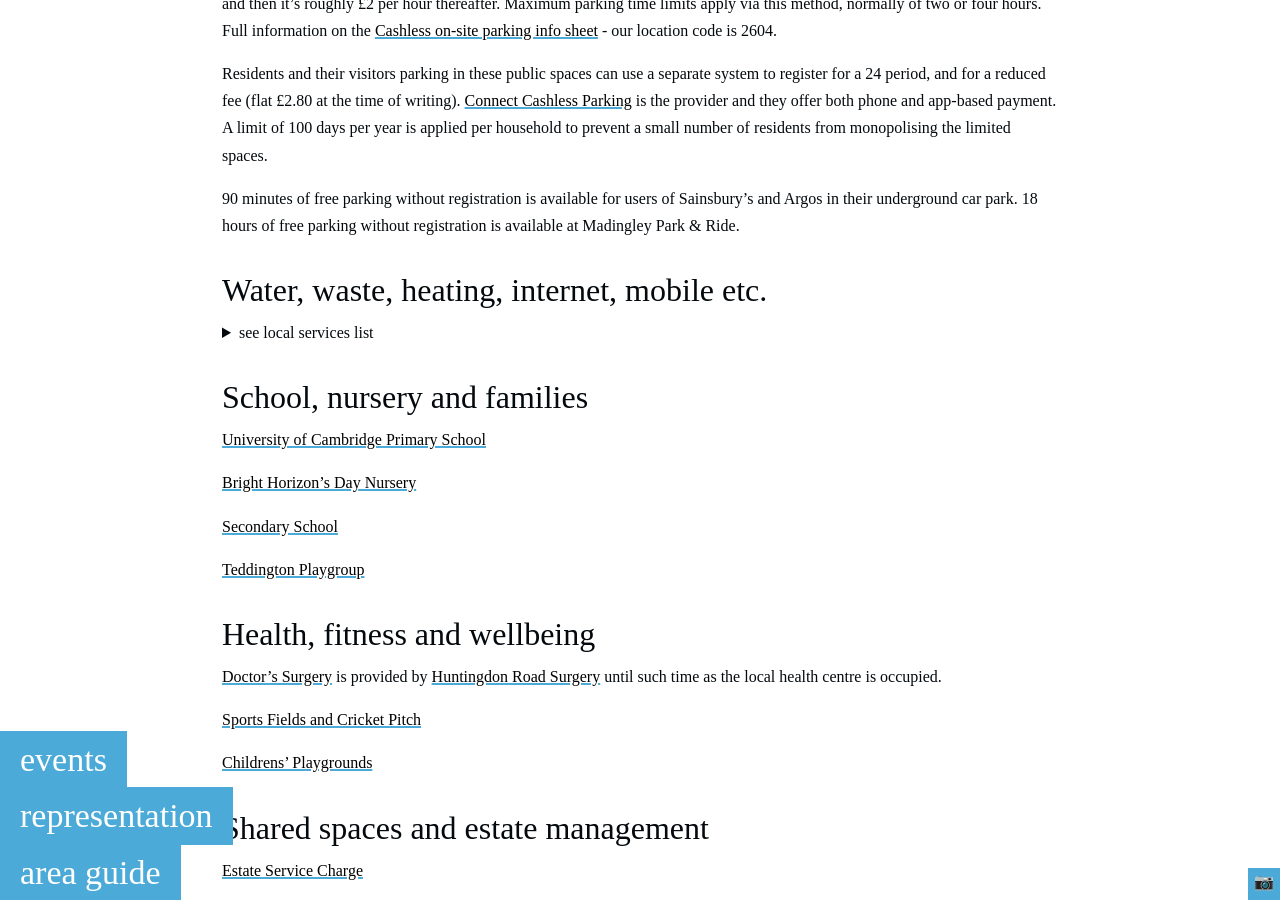
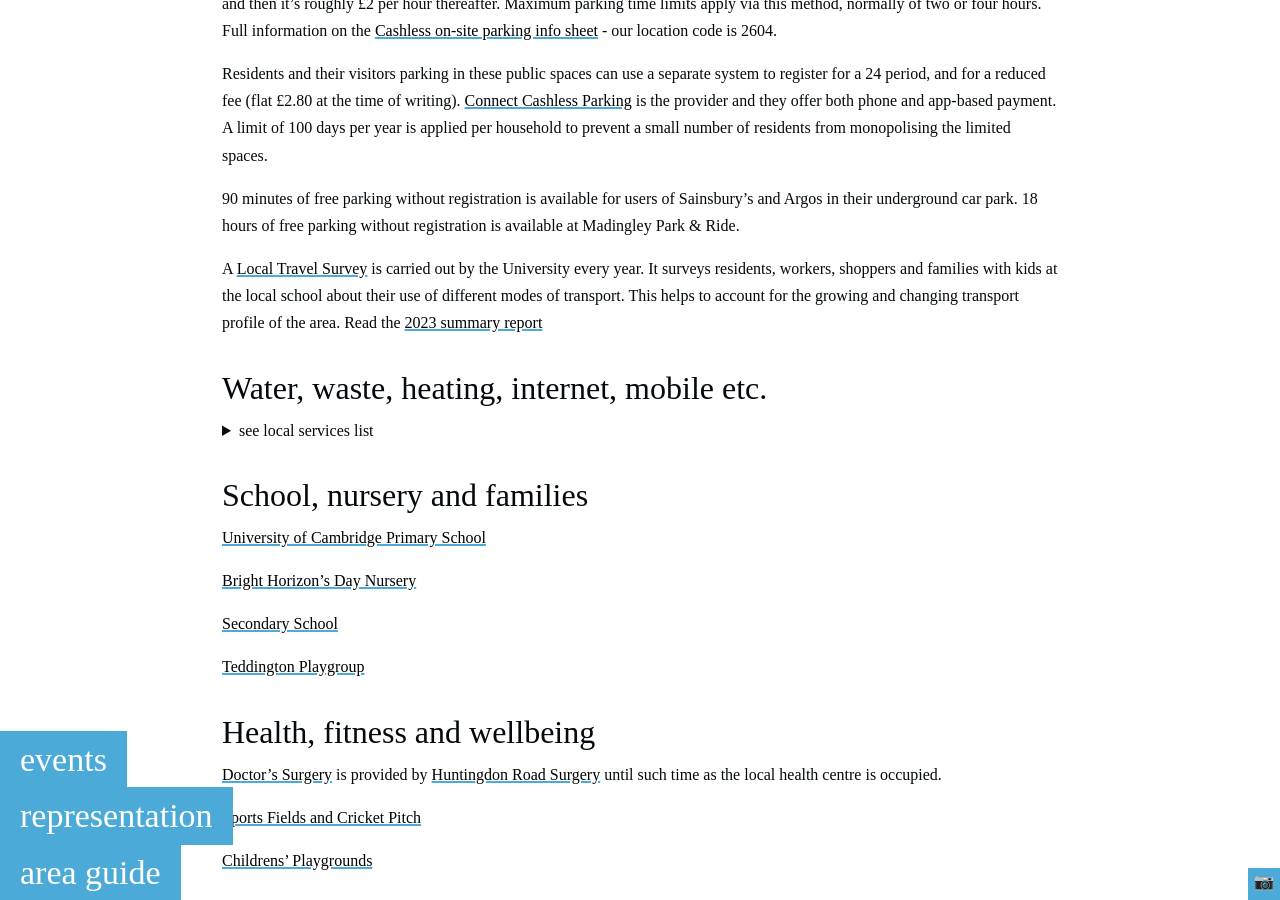
Before and after one commit to pieterdesnerck/website, a Jekyll site: the page built from docs/area-guide.md, in a window 1280 px wide and 900 px high, scrolled down 1064 px. Built offline with Jekyll 4.4.1, drawn with Linux system fonts in a browser that asks for light colours; some web fonts are replaced.

Commit message:
add 2023 travel survey summary report

```diff
--- a/docs/area-guide.md
+++ b/docs/area-guide.md
@@ -65,6 +65,11 @@
 90 minutes of free parking without registration is available for users of Sainsbury's and Argos in their underground car park. 18 hours of free parking without registration is available at Madingley Park & Ride.
 
 
+A [Local Travel Survey](/reports/2023 stakeholders travel survey update.pdf){:name=travel-survey}{:target="_blank"}
+is carried out by the University every year. It surveys residents, workers, shoppers and families with kids at the local school about their use of different modes of transport. This helps to account for the growing and changing transport profile of the area.
+Read the [2023 summary report](/reports/2023 stakeholders travel survey update.pdf){:target="_blank"}
+
+
 ## Water, waste, heating, internet, mobile etc.
 
 <details markdown="1">
```
Also changed, not shown: 1 other file.
